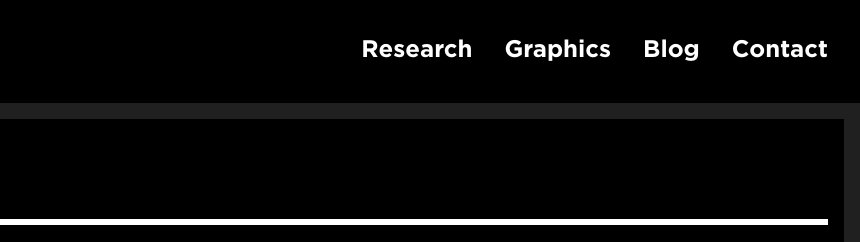
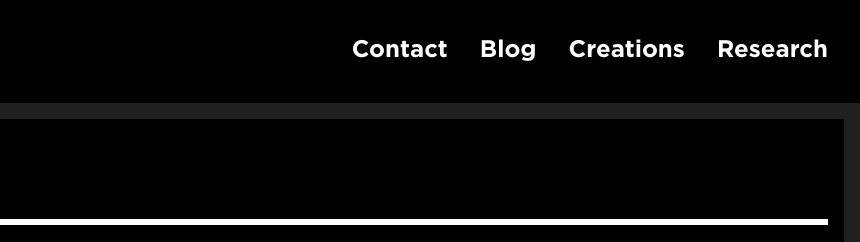
Before and after one commit to deproost/deproost.github.io, a plain HTML site: page real_index.html in a window 1280 px wide. Shown: the top 242 px of the page, 420-1280 px from the left. Drawn offline with nearby package versions, Linux system fonts and the light colour scheme.

Commit message:
Back at it again

```diff
--- a/real_index.html
+++ b/real_index.html
@@ -23,16 +23,16 @@
         style="max-width:60px" href="javascript:void(0);" onclick="openNav(this)">
         <i class="fa fa-bars"></i>
       </a>
+      <a href="/research.html" class="w3-right w3-button w3-animate-right w3-hide-medium w3-hide-small">Research</a>
+      <a href="/creations.html" class="w3-right w3-button w3-animate-right w3-hide-medium w3-hide-small">Creations</a>
+      <a href="/blog.html" class="w3-right w3-button w3-animate-right w3-hide-medium w3-hide-small">Blog</a>
       <a href="/contact.html" class="w3-right w3-button w3-animate-right w3-hide-medium w3-hide-small">Contact</a>
-      <a href="/blog.html" class="w3-right w3-button w3-animate-right w3-hide-medium w3-hide-small">Blog</a>
-      <a href="/graphics.html" class="w3-right w3-button w3-animate-right w3-hide-medium w3-hide-small">Graphics</a>
-      <a href="/research.html" class="w3-right w3-button w3-animate-right w3-hide-medium w3-hide-small">Research</a>
     </header>
 
     <!-- Navbar on small screens -->
     <div id="sidenav" class="w3-bar-block w3-black w3-left-align w3-hide w3-hide-large">
       <a href="/research.html" class="w3-bar-item w3-button w3-animate-left w3-large gotham">Research</a>
-      <a href="/graphics.html" class="w3-bar-item w3-button w3-animate-left w3-large gotham">Graphics</a>
+      <a href="/creations.html" class="w3-bar-item w3-button w3-animate-left w3-large gotham">Creations</a>
       <a href="/blog.html" class="w3-bar-item w3-button w3-animate-left w3-large gotham">Blog</a>
       <a href="/contact.html" class="w3-bar-item w3-button w3-animate-left w3-large gotham">Contact</a>
     </div>
```
Also changed, not shown: index.html (+2 -2 lines).
